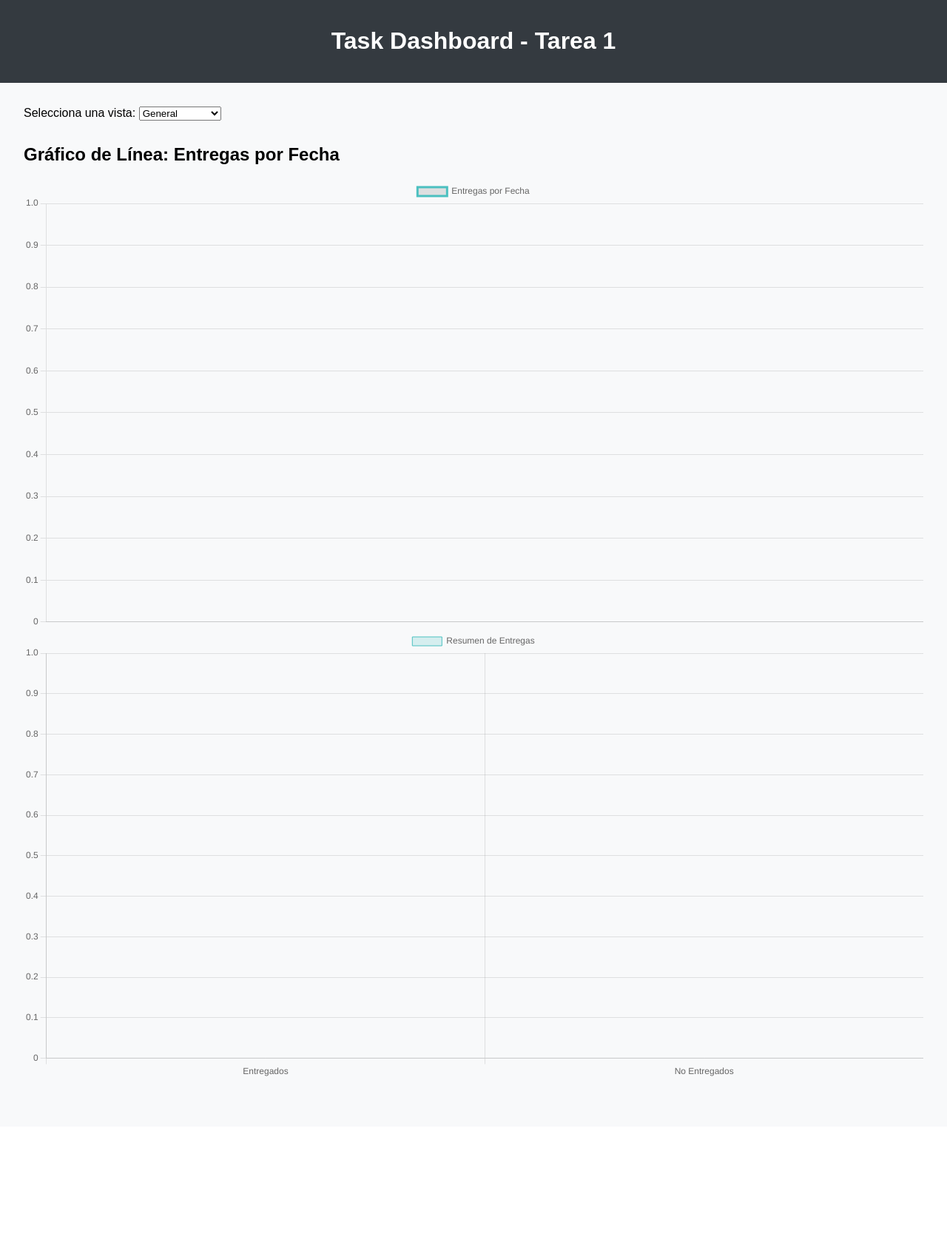
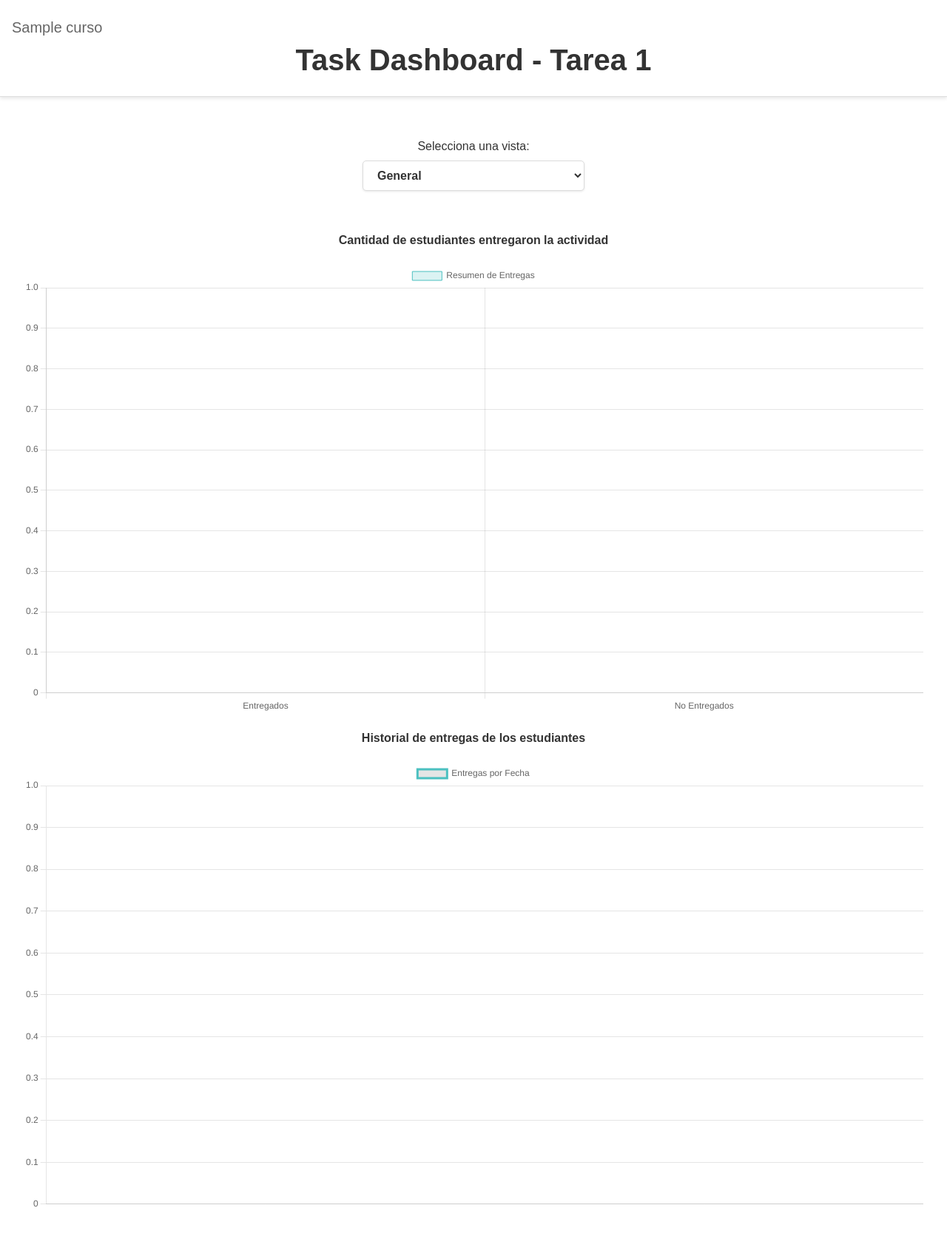
Before and after one commit to XMag27/CanvasAnalytics, a Flask app: template middleware_flask/templates/assignment_dashboard.html in a window 1280 px wide. Shown: the whole page at 74% size. Before the commit the page ends 1455 px from the top, so only its background shows below. Run offline with Flask 3, Linux system fonts and the light colour scheme; the template is opened without the code that fills it: most values are stand-ins (such as "Sample title", 1, 10 or a date in 2020).

Commit message:
frontend assigment profesor excepto no entregados

```diff
--- a/middleware_flask/templates/assignment_dashboard.html
+++ b/middleware_flask/templates/assignment_dashboard.html
@@ -9,16 +9,81 @@
             font-family: Arial, sans-serif;
             margin: 0;
             padding: 0;
-            background-color: #f8f9fa;
+            background-color: #fff;
         }
         header {
-            background-color: #343a40;
-            color: #fff;
+            border-bottom: 1px solid #ddd;
+            box-shadow: 0 2px 5px rgba(0, 0, 0, 0.1);
             padding: 1rem;
+            text-align: left;
+            background: #fff;
+        }
+        header h3{
+            font-size: 40px;
+            margin: 0;
+            color: #333;
+            margin: 10px auto;
+        }
+        header h1{
+            font-size: 20px;
+            margin: 5px 0 10px;
+            color: #666;
+            margin: 10px auto;
+            font-weight: 200;
+        }
+        h2{
+            font-size: 30px;
+            padding: 10px 15px;
+            font-size: 16px;
+            font-weight: bold;
+            color: #333;
+            text-align: center;
+        }
+        h3 {
+        margin-top: 0;
+        font-size: 18px;
+        color: #333;
         text-align: center;
         }
         main {
             padding: 2rem;
+        }
+        .menu-container {
+            max-width: 300px;
+            margin: 0 auto;
+            display: flex;
+            flex-direction: column;
+            align-items: center;
+            align-self: flex-start;
+            padding: 1rem;
+        }
+        label {
+            color: #333;
+            margin: 10px auto;
+            font-weight: 500;
+        }
+        select{
+            display: flex;
+            align-items: center;
+            padding: 10px 15px;
+            font-size: 16px;
+            font-weight: bold;
+            color: #333;
+            background-color: #fff;
+            border: 1px solid #ddd;
+            border-radius: 5px;
+            cursor: pointer;
+            width: 100%;
+            box-shadow: 0 1px 3px rgba(0, 0, 0, 0.1);
+        }
+        select:hover{
+            border-color: #aaa;
+        }
+        select::after {
+            content: '▼'; /* Icono de flecha hacia abajo */
+            margin-left: auto;
+            font-size: 12px;
+            color: #666;
         }
         .chart-container {
             margin: 2rem 0;
@@ -55,8 +120,12 @@
         }
         details {
             margin-top: 1rem;
+            margin-top: 1rem;
+            border-bottom: 1px solid #ddd;
+            padding: 8px;
         }
         summary {
+            padding: 8px;
             font-weight: bold;
             cursor: pointer;
         }
@@ -77,10 +146,11 @@
 </head>
 <body>
     <header>
-        <h1>Task Dashboard - Tarea {{ task_id }}</h1>
+        <h1>{{curso}}</h1>
+        <h3>Task Dashboard - Tarea {{ task_id }}</h3>
     </header>
     <main>
-        <div>
+        <div class="menu-container">
             <label for="viewSelect">Selecciona una vista:</label>
             <select id="viewSelect" onchange="handleViewChange()">
                 <option value="general">General</option>
@@ -88,28 +158,55 @@
                 <option value="notSubmitted">No Entregados</option>
             </select>
         </div>
+
         <section id="charts" class="chart-container">
-            <h2 id="chartTitle">Gráfico de Línea: Entregas por Fecha</h2>
+            <h2 id="chartTitle">Cantidad de estudiantes entregaron la actividad</h2>
+            <canvas id="barChart"></canvas>
+            <h2 id="chartTitle">Historial de entregas de los estudiantes</h2>
             <canvas id="lineChart"></canvas>
-            <canvas id="barChart"></canvas>
         </section>
+
         <section id="rangeContainer" class="chart-container" style="display:none;">
-            <h2 id="chartRangeTitle">Cantidad de Estudiantes por Rangos</h2>
+            <div class="container-rangos">
+                <div>
+                    <div class="form-container">
+                        <h3>Rangos de Calificaciones</h3>
                         <div class="range-form">
-                <label for="lowRange">Calificación Baja:</label>
+                            <div class="form-group">
+                                <label for="lowRange">Calificación Baja</label>
+                                <div class="range-inputs">
                                     <input type="number" id="lowRange" min="0" max="100" value="0">
                                     <label for="highRange">a</label>
                                     <input type="number" id="highRange" min="0" max="100" value="59">
-                <label for="highLowRange">Calificación Alta:</label>
+                                </div>
+                            </div>
+                            <div class="form-group">
+                                <label for="highLowRange">Calificación Alta</label>
+                                <div class="range-inputs">
                                     <input type="number" id="highLowRange" min="0" max="100" value="60">
                                     <label for="upperRange">a</label>
                                     <input type="number" id="upperRange" min="0" max="100" value="100">
-                <button onclick="updateRangeChartAndLists()">Aplicar</button>
                                 </div>
+                            </div>
+                            <button class="apply-button" onclick="updateRangeChartAndLists()">Aplicar</button>
+                    </div>
+                    <div class="note-container">
+                        <div class="note-box">
+                            <strong>Nota:</strong> Todas las calificaciones están ponderadas sobre 100.
+                        </div>
+                    </div>
+                </div>
+                <div id="containerCalificaciones" class="chart-container">
+                    <h3 id="chartRangeTitle">Cantidad de estudiantes con el rango de calificaciones asignados</h3>
                     <canvas id="rangeBarChart"></canvas>
+                </div>
+
+            </div>
         </section>
+
+
         <section id="studentLists" class="chart-container" style="display:none;">
-            <h2 id="studentListTitle">Estudiantes por Rangos de Calificación</h2>
+            <h3 class="studentListTitle">Estudiantes por Rangos de Calificación</h3>
             <details>
                 <summary>Calificación Baja</summary>
                 <ul id="lowGradeStudents" style="list-style-type: none; padding: 0;"></ul>
@@ -119,8 +216,9 @@
                 <ul id="highGradeStudents" style="list-style-type: none; padding: 0;"></ul>
             </details>
         </section>
+
         <section id="notSubmittedContainer" class="chart-container" style="display:none;">
-            <h2>No Entregados</h2>
+            <h3>No Entregados</h3>
             <div class="not-submitted-section">
                 <div class="not-submitted-header">
                     <label for="reminderPeriod">Período de Recordatorio:</label>
```
Also changed, not shown: middleware_flask/templates/course_dashboard.html (+18 -3 lines). Lines whose indentation alone changed are shown as unchanged.
